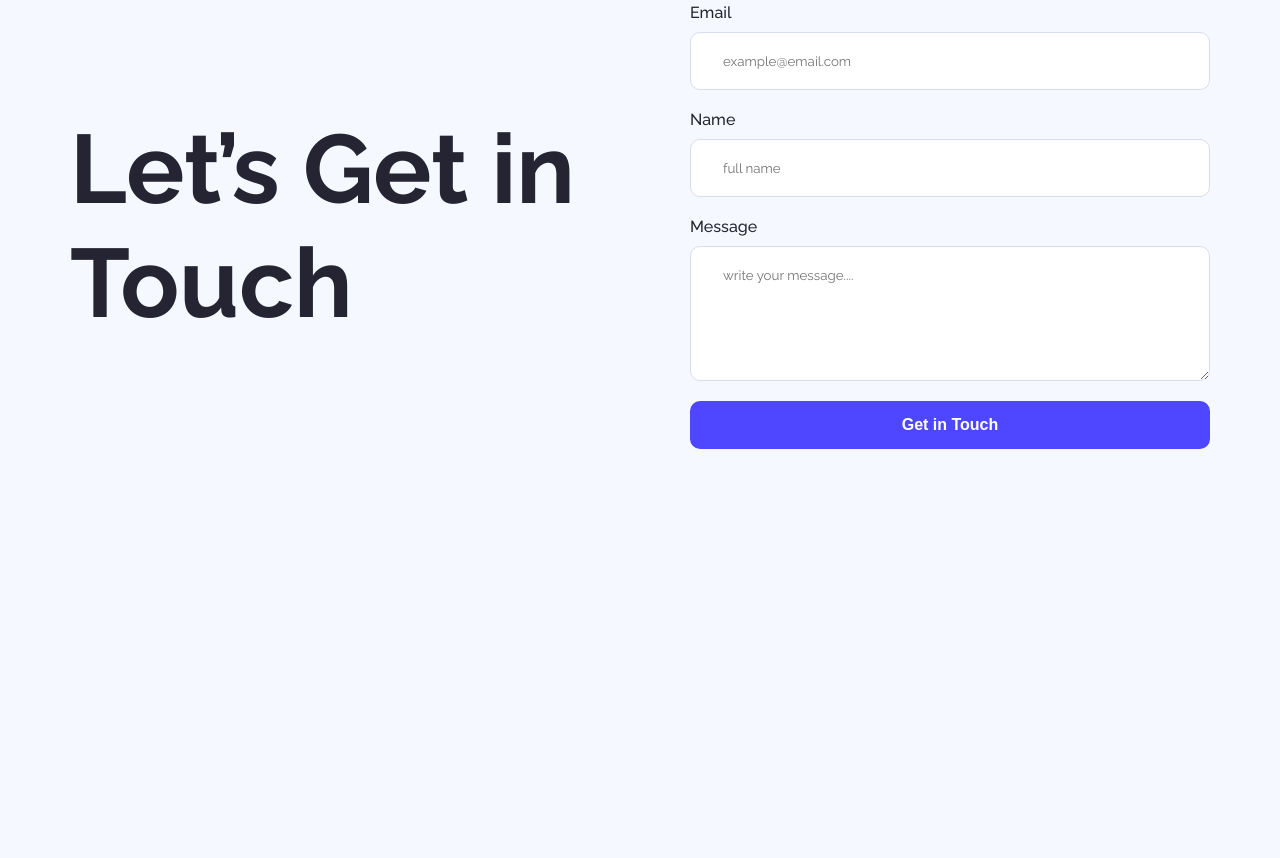
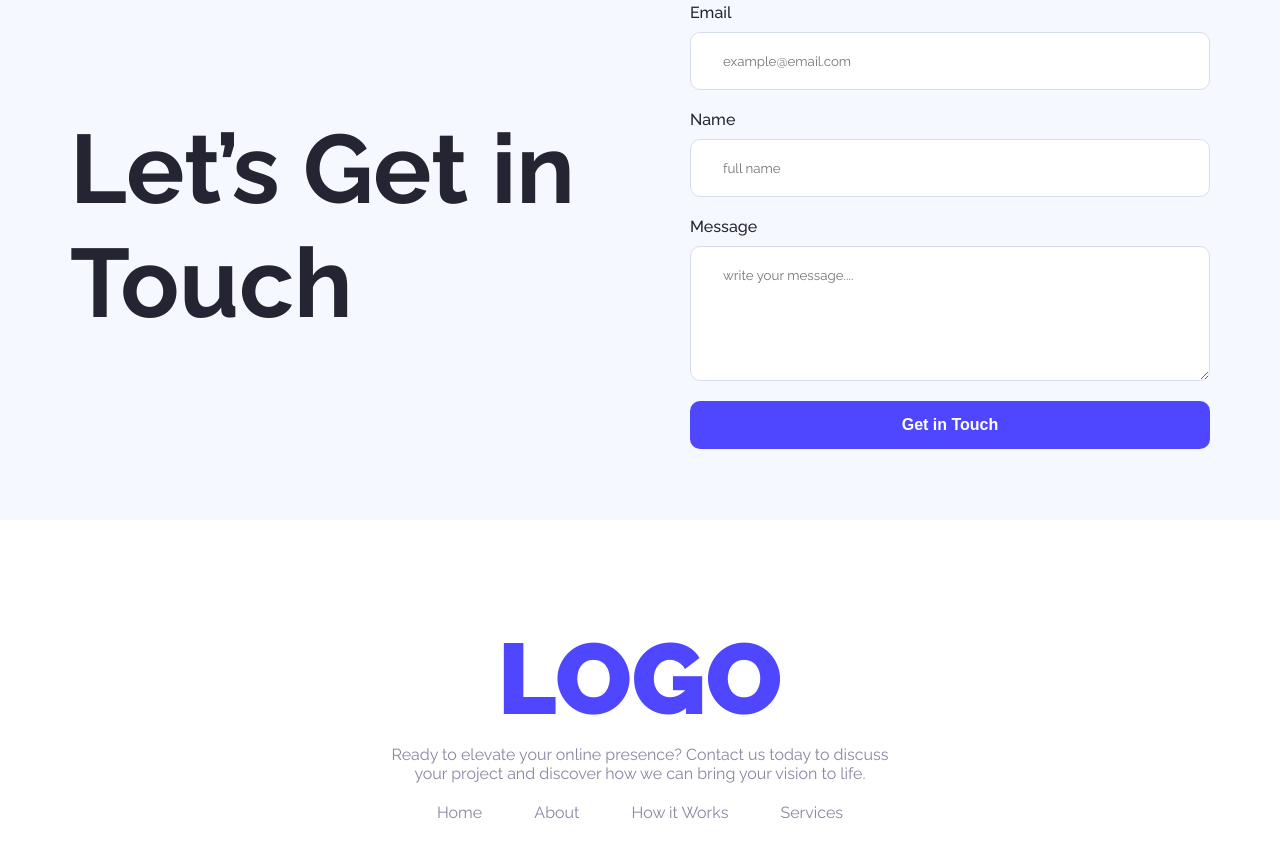
Before and after one commit to NomanXDev/assignment01, a plain HTML site: page index.html in a window 1280 px wide. Shown: the part 2814-3672 px from the top of the page. Before the commit the page ends 3334 px from the top, so only its background shows below. Drawn offline with Linux system fonts and the light colour scheme.

Commit message:
added footer section

```diff
--- a/index.html
+++ b/index.html
@@ -169,8 +169,19 @@
           </section>
     </main>
   <footer>
+    <div class="container">
+            <div class="footer_main">
+                <h2>LOGO</h2>
+                <p>Ready to elevate your online presence? Contact us today to discuss <br> your project and discover how we can bring your vision to life.</p>
+                <ul>
+                    <li><a href="#">Home</a></li>
+                    <li><a href="#">About</a></li>
+                    <li><a href="#">How it Works</a></li>
+                    <li><a href="#">Services</a></li>
+                </ul>
+            </div>
+        </div>
+  </footer>
+  </body>
 
-  </footer>
-
-</body>
-</html>
+  </html>
--- a/styles/index.css
+++ b/styles/index.css
@@ -219,3 +219,28 @@ textarea{
 .contact_form * {
     box-sizing: border-box;
 }
+/* Footer */
+footer{
+    background: white;
+    padding: 100px 0;
+    text-align: center;
+}
+footer h2{
+    font-size: 100px;
+    font-weight: 900;
+    color: #4E47FF;
+}
+footer p{
+    color: #8987A1;
+    font-size: 16px;
+    margin-top: 8px;
+    margin-bottom: 20px;
+}
+footer li{
+    list-style-type: none;
+    display: inline-block;
+    margin: 0 24px;
+}
+footer a{
+    color: #8987A1;
+}
```
